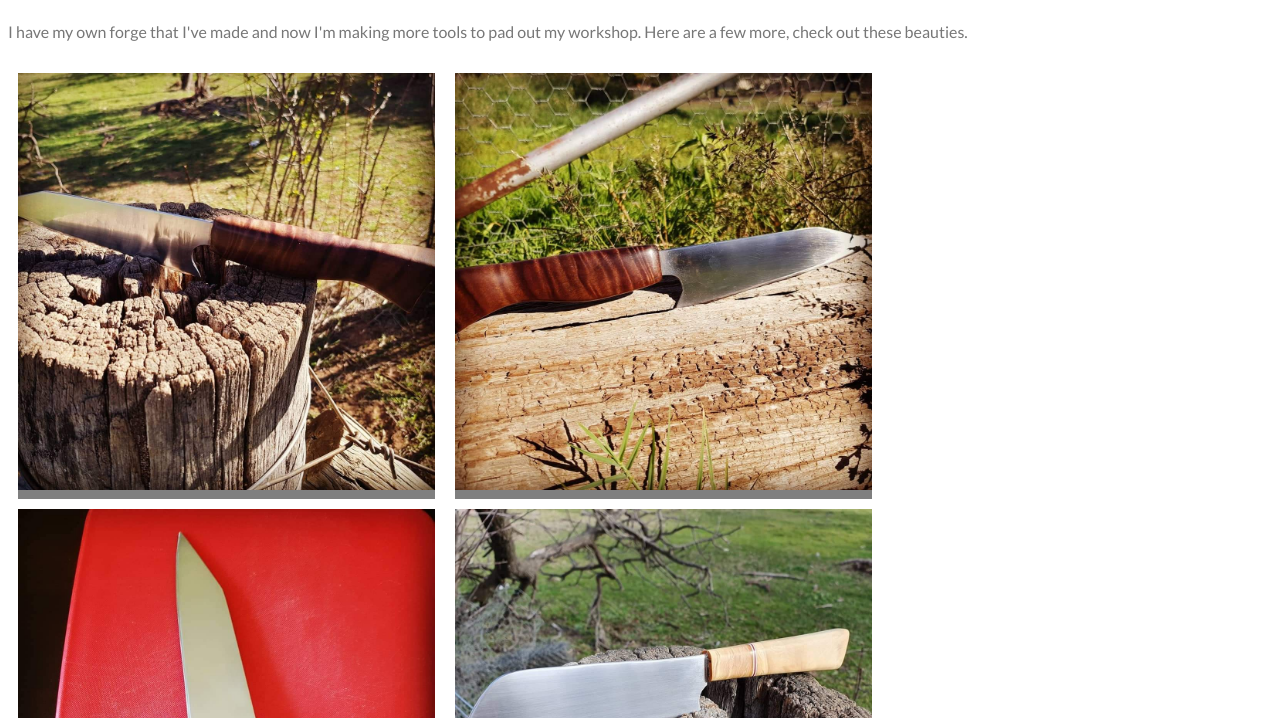
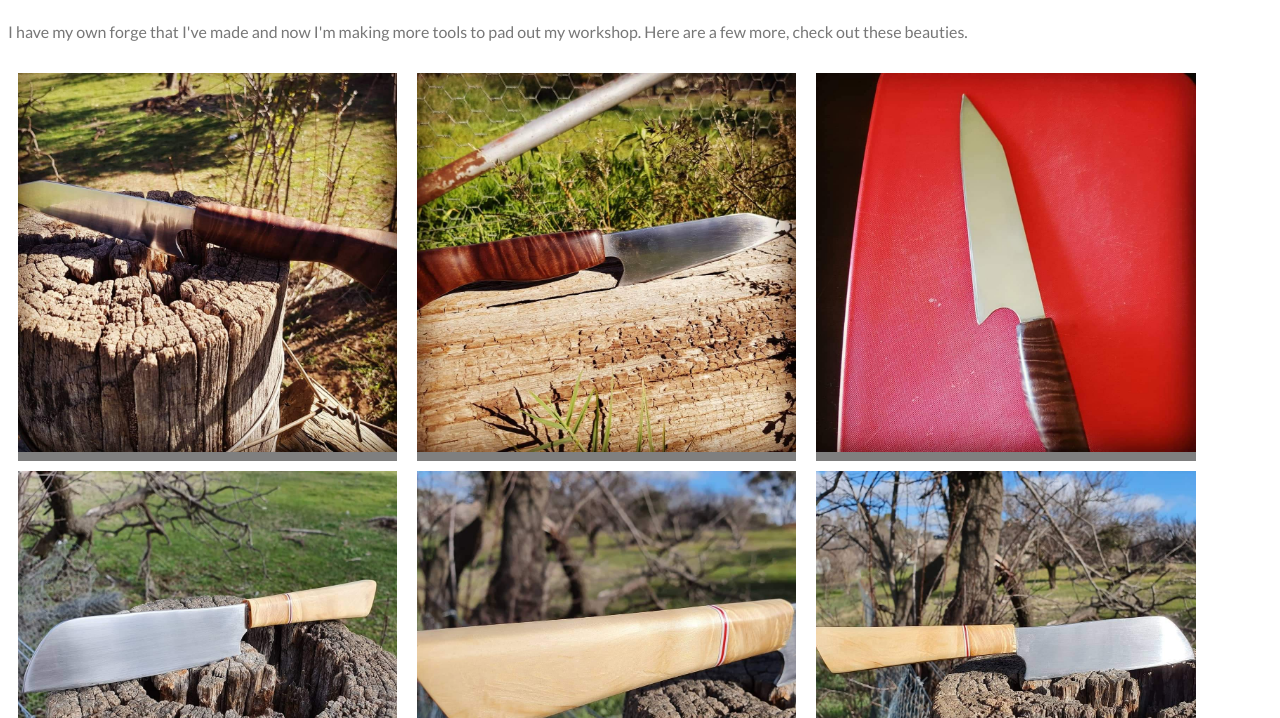
Before and after one commit to Robertsonstuff/mountstreethomestead, a plain HTML site: page Index.html in a window 1280 px wide. Shown: the part 82-800 px from the top of the page. Drawn offline with Linux system fonts and the light colour scheme.

Commit message:
Update Main.css

```diff
--- a/Main.css
+++ b/Main.css
@@ -46,7 +46,7 @@ Third image (Contact)
 */
 .column {
   float: left;
-  width: 33%;
+  width: 30%;
   padding: 0 10px;
 }
 
```
